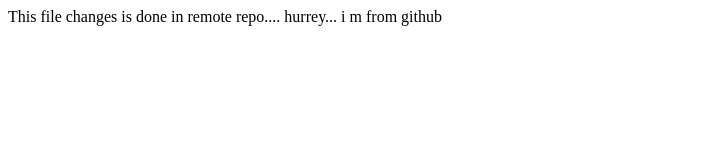
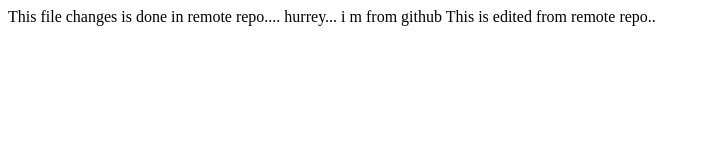
Before and after one commit to devops-anilgupta/github-practice, a plain HTML site: page remote-repo.html in a window 1280 px wide. Shown: the whole page, without its empty margins (0-710 px from the left). Drawn offline with Linux system fonts and the light colour scheme.

Commit message:
Update remote-repo.html

```diff
--- a/remote-repo.html
+++ b/remote-repo.html
@@ -1,5 +1,7 @@
 <html>
 <body>
 This file changes is done in remote repo.... hurrey... i m from github
+
+This is edited from remote repo..
 </body>
 </html>
```
